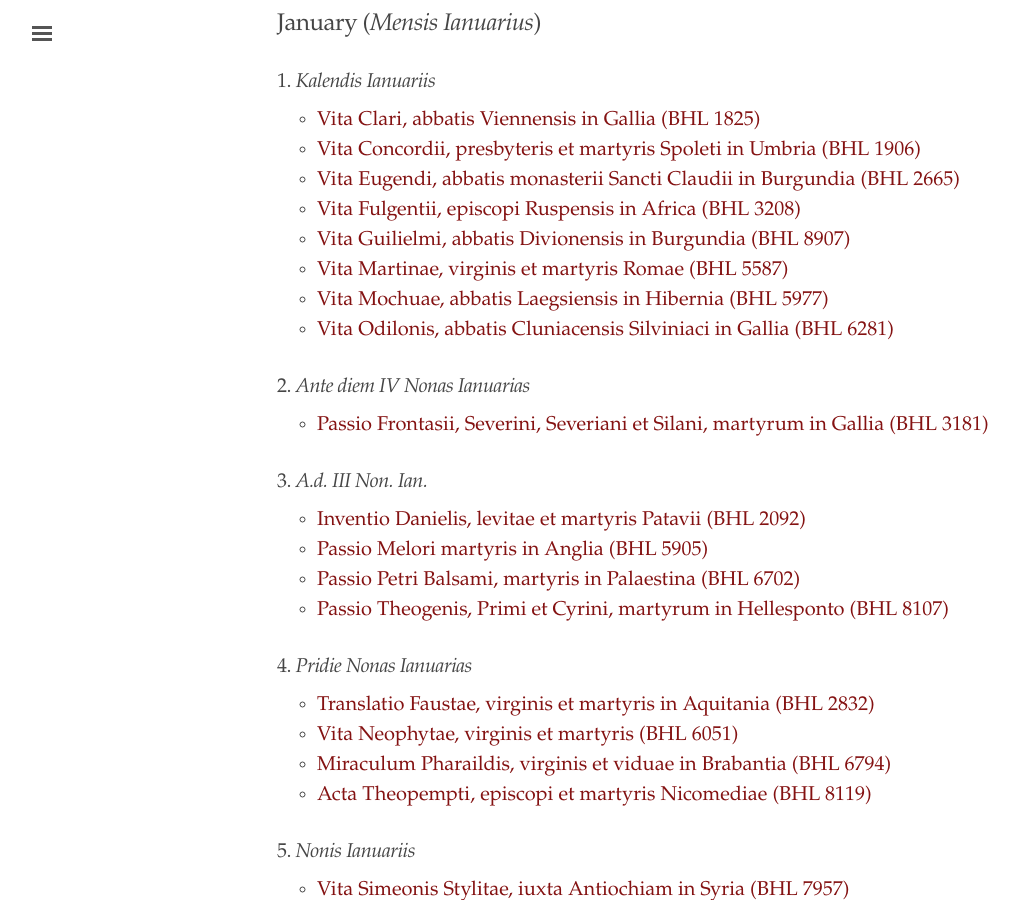
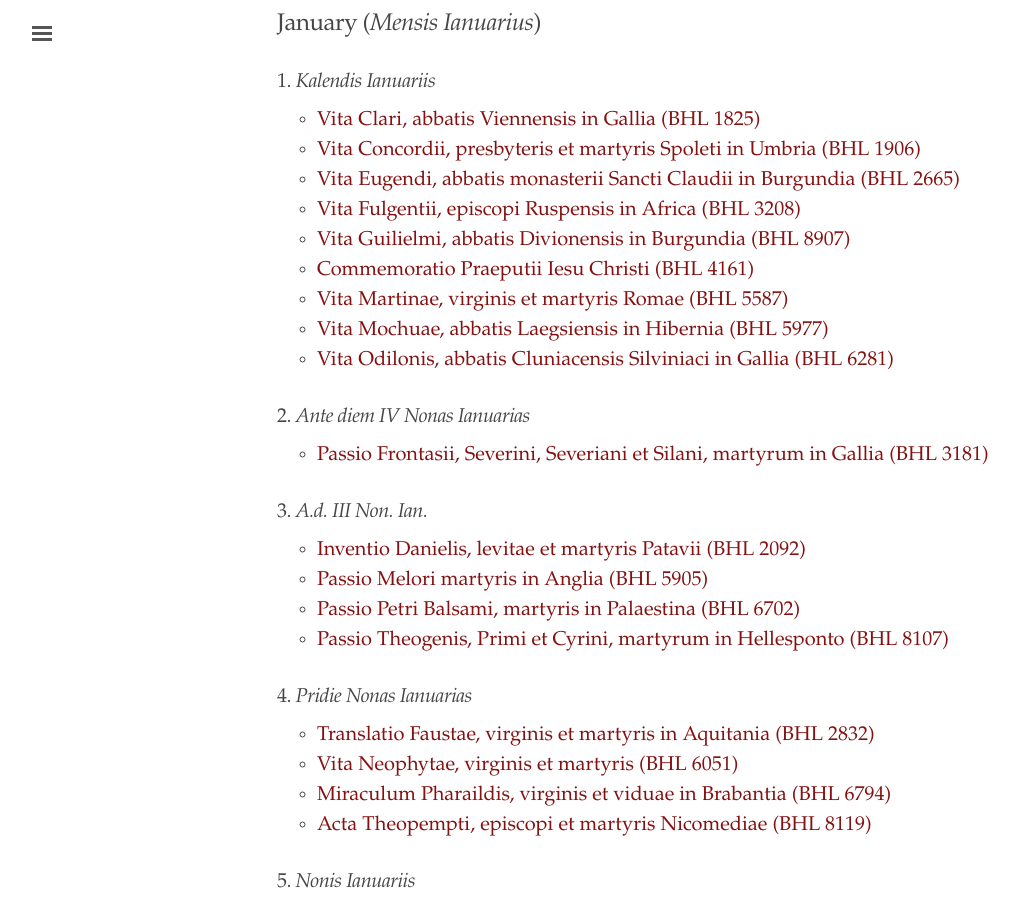
Before and after one commit to cjkoepke1/latin-hagiography, a Jekyll site: the page built from index.md, in a window 1280 px wide and 900 px high, scrolled down 440 px. Shown: the whole window, without its empty margins (3-1022 px from the left). Built offline with Jekyll 4.4.1, drawn with Linux system fonts in a browser that asks for light colours.

Commit message:
Added Commemoratio Praeputii Christi

```diff
--- a/index.md
+++ b/index.md
@@ -20,6 +20,7 @@ title: "Latin Hagiography"
 - [Vita Eugendi, abbatis monasterii Sancti Claudii in Burgundia (BHL 2665)](https://cjkoepke1.github.io/latin-hagiography/texts/vita-eugendi/)
 - [Vita Fulgentii, episcopi Ruspensis in Africa (BHL 3208)](https://cjkoepke1.github.io/latin-hagiography/texts/vita-fulgentii/)
 - [Vita Guilielmi, abbatis Divionensis in Burgundia (BHL 8907)](https://cjkoepke1.github.io/latin-hagiography/texts/vita-guilielmi/)
+- [Commemoratio Praeputii Iesu Christi (BHL 4161)](https://cjkoepke1.github.io/latin-hagiography/texts/commemoratio-praeputii-christi/)
 - [Vita Martinae, virginis et martyris Romae (BHL 5587)](https://cjkoepke1.github.io/latin-hagiography/texts/vita-martinae/)
 - [Vita Mochuae, abbatis Laegsiensis in Hibernia (BHL 5977)](https://cjkoepke1.github.io/latin-hagiography/texts/vita-mochuae/)
 - [Vita Odilonis, abbatis Cluniacensis Silviniaci in Gallia (BHL 6281)](https://cjkoepke1.github.io/latin-hagiography/texts/vita-odilonis/)
```
